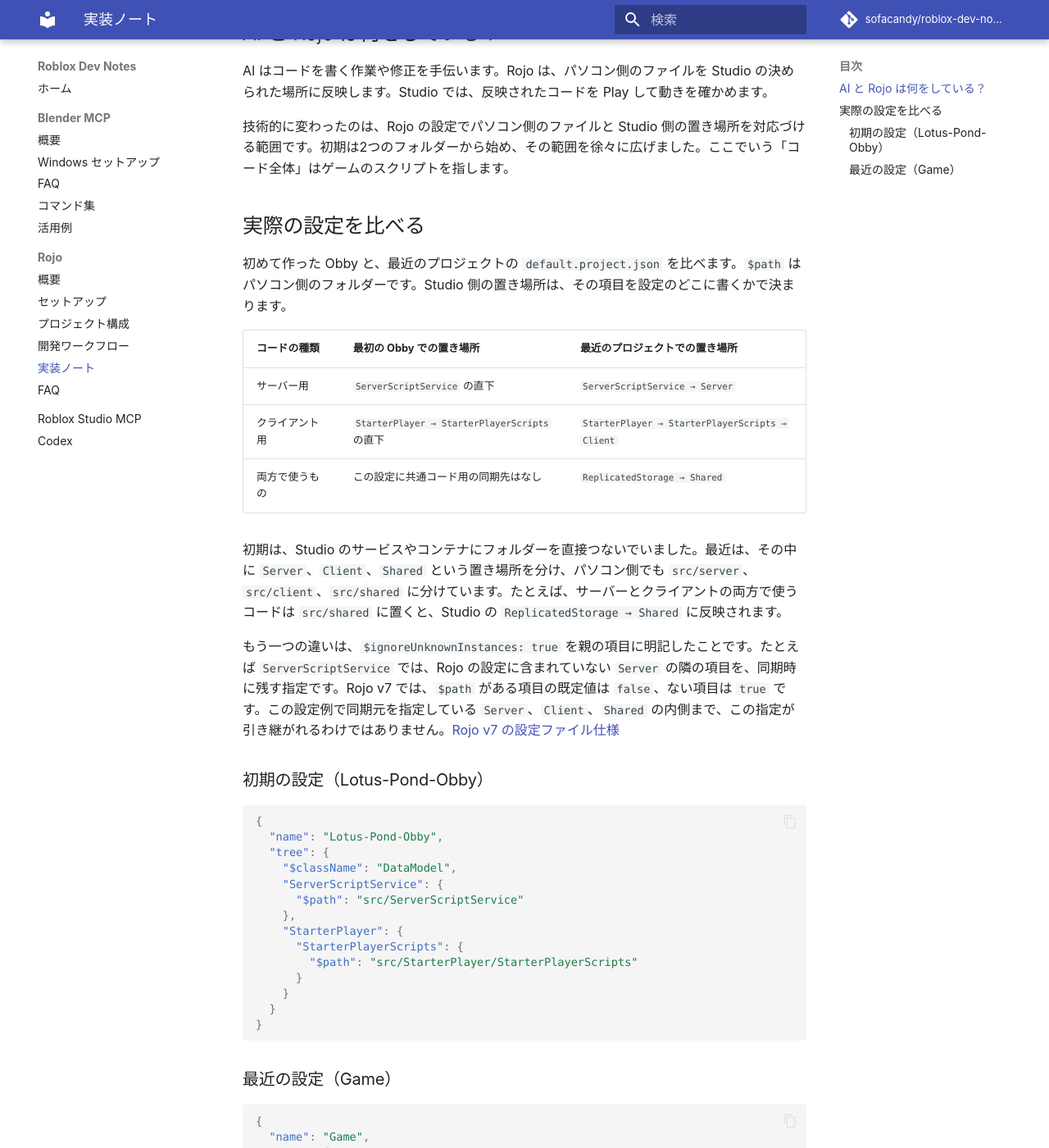
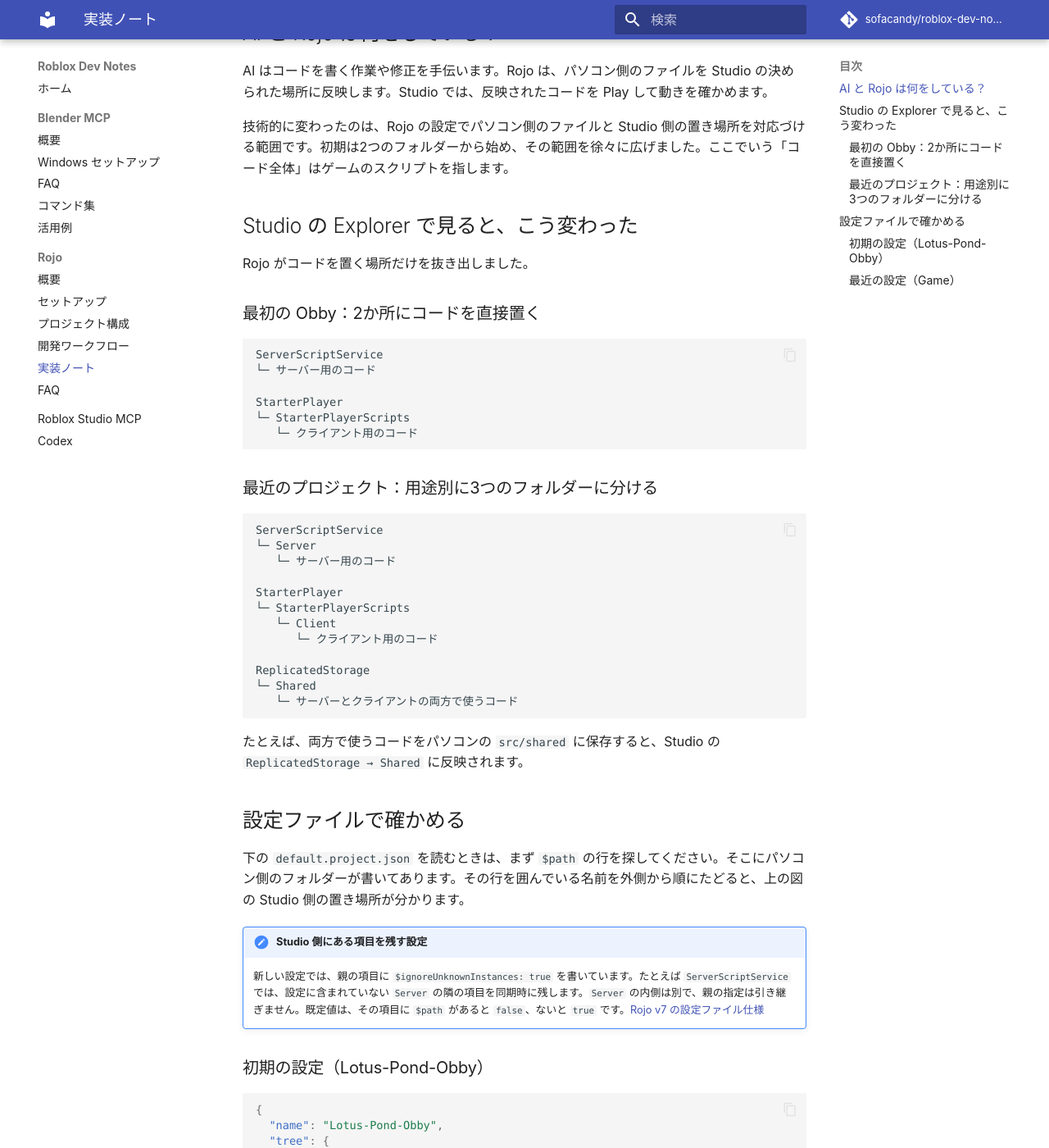
Before and after one commit to sofacandy/roblox-dev-notes, an MkDocs documentation site: the page built from docs/rojo/implementation-notes.md, in a window 1280 px wide and 1400 px high, scrolled down 570 px. Shown: the whole window at 82% size. Built offline with MkDocs 1.6.1 and Material for MkDocs 9.7.7, drawn with Linux system fonts in a browser that asks for light colours; comment, search, counter and statistics services are not loaded.

Commit message:
Show Rojo changes as Explorer trees

```diff
--- a/docs/rojo/implementation-notes.md
+++ b/docs/rojo/implementation-notes.md
@@ -14,19 +14,46 @@ AI はコードを書く作業や修正を手伝います。Rojo は、パソコ
 
 技術的に変わったのは、Rojo の設定でパソコン側のファイルと Studio 側の置き場所を対応づける範囲です。初期は2つのフォルダーから始め、その範囲を徐々に広げました。ここでいう「コード全体」はゲームのスクリプトを指します。
 
-## 実際の設定を比べる
+## Studio の Explorer で見ると、こう変わった
 
-初めて作った Obby と、最近のプロジェクトの `default.project.json` を比べます。`$path` はパソコン側のフォルダーです。Studio 側の置き場所は、その項目を設定のどこに書くかで決まります。
+Rojo がコードを置く場所だけを抜き出しました。
 
-| コードの種類 | 最初の Obby での置き場所 | 最近のプロジェクトでの置き場所 |
-| --- | --- | --- |
-| サーバー用 | `ServerScriptService` の直下 | `ServerScriptService → Server` |
-| クライアント用 | `StarterPlayer → StarterPlayerScripts` の直下 | `StarterPlayer → StarterPlayerScripts → Client` |
-| 両方で使うもの | この設定に共通コード用の同期先はなし | `ReplicatedStorage → Shared` |
+### 最初の Obby：2か所にコードを直接置く
 
-初期は、Studio のサービスやコンテナにフォルダーを直接つないでいました。最近は、その中に `Server`、`Client`、`Shared` という置き場所を分け、パソコン側でも `src/server`、`src/client`、`src/shared` に分けています。たとえば、サーバーとクライアントの両方で使うコードは `src/shared` に置くと、Studio の `ReplicatedStorage → Shared` に反映されます。
+~~~text
+ServerScriptService
+└─ サーバー用のコード
 
-もう一つの違いは、`$ignoreUnknownInstances: true` を親の項目に明記したことです。たとえば `ServerScriptService` では、Rojo の設定に含まれていない `Server` の隣の項目を、同期時に残す指定です。Rojo v7 では、`$path` がある項目の既定値は `false`、ない項目は `true` です。この設定例で同期元を指定している `Server`、`Client`、`Shared` の内側まで、この指定が引き継がれるわけではありません。[Rojo v7 の設定ファイル仕様](https://rojo.space/docs/v7/project-format/#instance-description)
+StarterPlayer
+└─ StarterPlayerScripts
+   └─ クライアント用のコード
+~~~
+
+### 最近のプロジェクト：用途別に3つのフォルダーに分ける
+
+~~~text
+ServerScriptService
+└─ Server
+   └─ サーバー用のコード
+
+StarterPlayer
+└─ StarterPlayerScripts
+   └─ Client
+      └─ クライアント用のコード
+
+ReplicatedStorage
+└─ Shared
+   └─ サーバーとクライアントの両方で使うコード
+~~~
+
+たとえば、両方で使うコードをパソコンの `src/shared` に保存すると、Studio の `ReplicatedStorage → Shared` に反映されます。
+
+## 設定ファイルで確かめる
+
+下の `default.project.json` を読むときは、まず `$path` の行を探してください。そこにパソコン側のフォルダーが書いてあります。その行を囲んでいる名前を外側から順にたどると、上の図の Studio 側の置き場所が分かります。
+
+!!! note "Studio 側にある項目を残す設定"
+    新しい設定では、親の項目に `$ignoreUnknownInstances: true` を書いています。たとえば `ServerScriptService` では、設定に含まれていない `Server` の隣の項目を同期時に残します。`Server` の内側は別で、親の指定は引き継ぎません。既定値は、その項目に `$path` があると `false`、ないと `true` です。[Rojo v7 の設定ファイル仕様](https://rojo.space/docs/v7/project-format/#instance-description)
 
 ### 初期の設定（Lotus-Pond-Obby）
 
```
